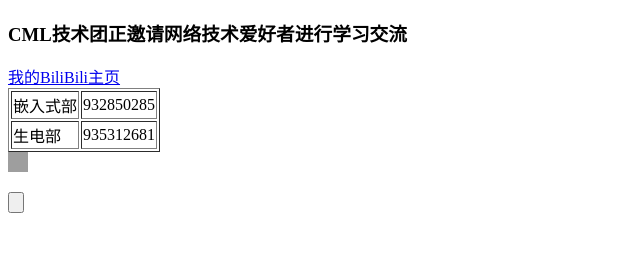
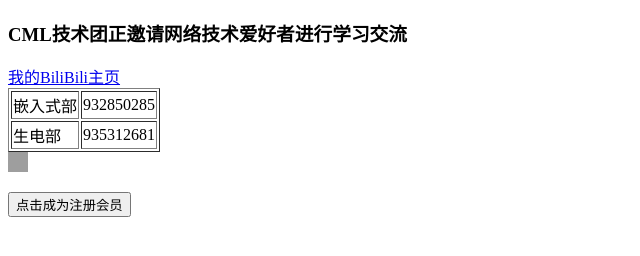
Before and after one commit to TheNightSparrow/TheNightSparrow.github.io, a plain HTML site: page index.html in a window 1280 px wide. Shown: the whole page, without its empty margins (0-640 px from the left). Drawn offline with Linux system fonts and the light colour scheme; grey boxes are pictures that could not be loaded.

Commit message:
index.html

```diff
--- a/index.html
+++ b/index.html
@@ -43,7 +43,7 @@
 <a href="https://sm.ms/image/WxovIfiDjcuCL3w" target="_blank"><img src="https://s2.loli.net/2024/11/05/WxovIfiDjcuCL3w.jpg" width="20"height="20"/></a>
 
 <p>
-    <input type="button"name="点击成为注册会员">
+    <input type="button"name="点击成为注册会员"value="点击成为注册会员">
 </p>
 
 </body>
```
